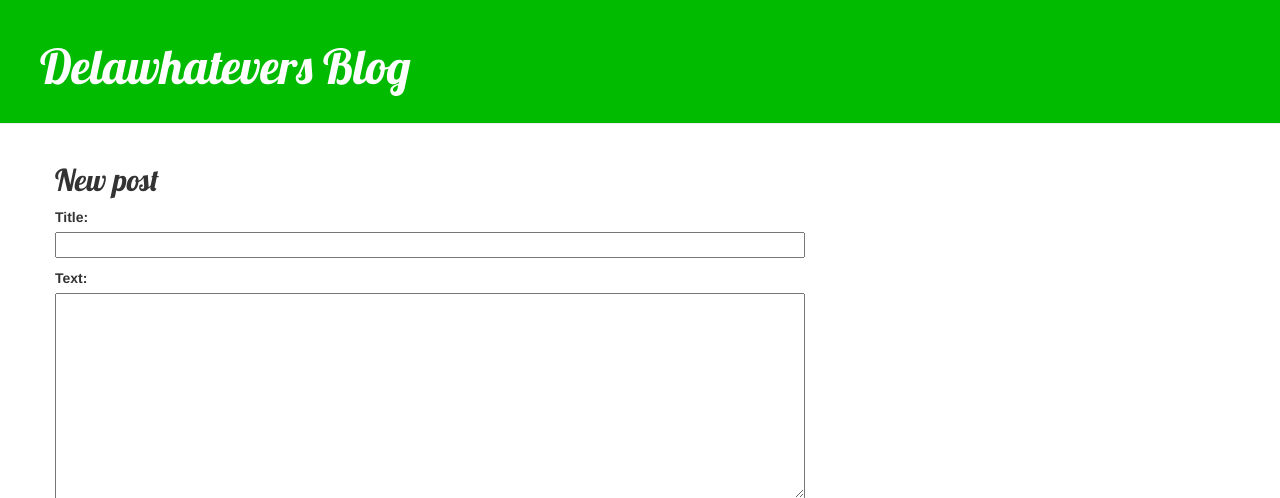
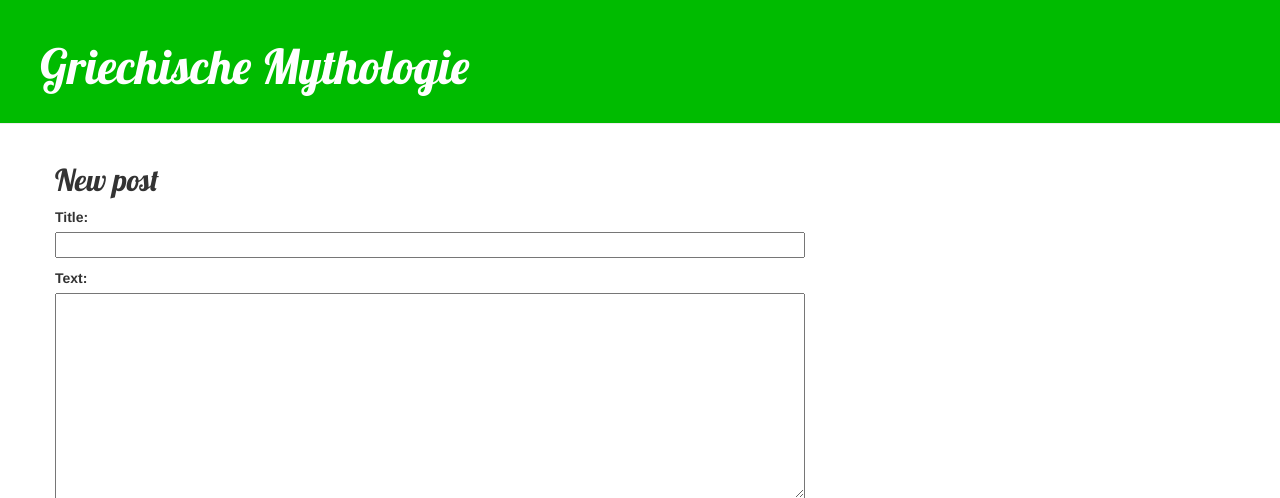
Before and after one commit to delawhatever/blog, a Django app: page /post/new/ in a window 1280 px wide. Shown: the top 498 px of the page. Run offline with Django 3.2, Linux system fonts and the light colour scheme; some libraries are stand-ins or nearby versions.

Commit message:
Website umbenennung (Head und Titel)

```diff
--- a/blog/templates/blog/base.html
+++ b/blog/templates/blog/base.html
@@ -1,7 +1,7 @@
 {% load static %}
 <html>
     <head>
-        <title>Delawhatevers Blog</title>
+        <title>Griechische Mythologie</title>
         <link rel="stylesheet" href="//maxcdn.bootstrapcdn.com/bootstrap/3.2.0/css/bootstrap.min.css">
         <link rel="stylesheet" href="//maxcdn.bootstrapcdn.com/bootstrap/3.2.0/css/bootstrap-theme.min.css">
         <link href='//fonts.googleapis.com/css?family=Lobster&subset=latin,latin-ext' rel='stylesheet' type='text/css'>
@@ -10,7 +10,7 @@
 
     <body>
         <div class="page-header">
-            <h1><a href="/">Delawhatevers Blog</a></h1>
+            <h1><a href="/">Griechische Mythologie</a></h1>
         </div>
         <div>
             {% if user.is_authenticated %}
--- a/blog/templates/blog/post_detail.html
+++ b/blog/templates/blog/post_detail.html
@@ -6,7 +6,9 @@
         <p>{{ post.text|linebreaksbr }}</p>
         {% if post.published_date %}
             <div class="date">
-                <a class="btn btn-default" href="{% url 'post_edit' pk=post.pk %}"><span class="glyphicon glyphicon-pencil"></span></a>
+                {% if user.is_authenticated %}
+                    <a class="btn btn-default" href="{% url 'post_edit' pk=post.pk %}"><span class="glyphicon glyphicon-pencil"></span></a>
+                {% endif %}
                 {{ post.published_date }}
             </div>
         {% endif %}
```
